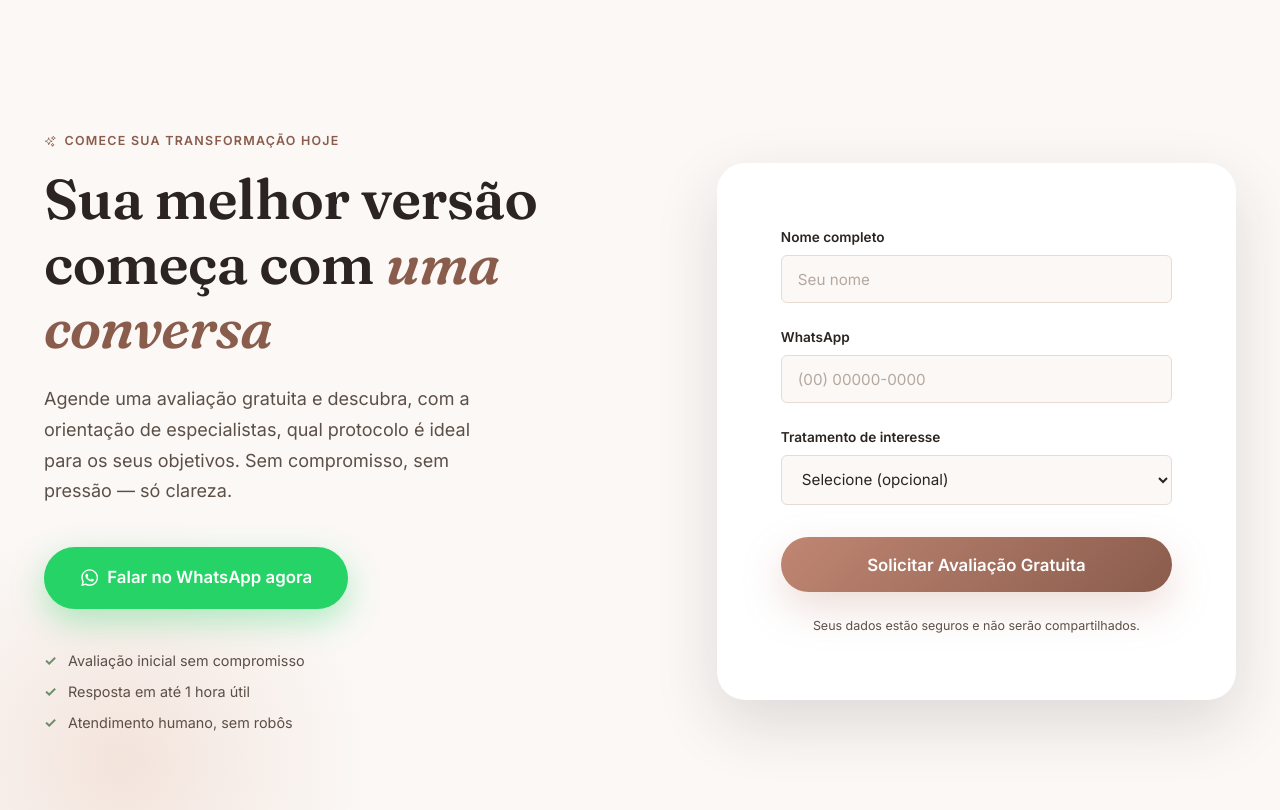
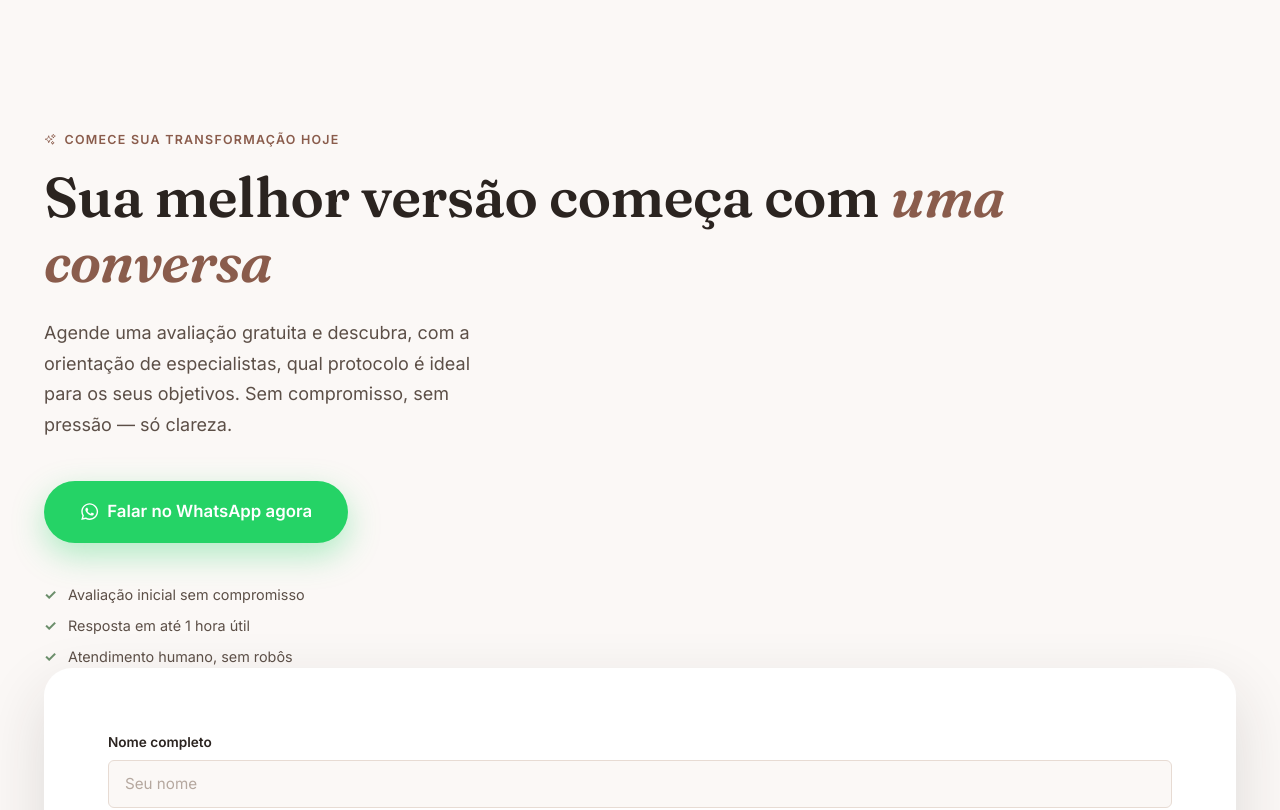
Before and after one commit to lucasrenatolu5-spec/project_estetic, a React (Vite) app: page / in a window 1280 px wide. Shown: the part 9320-10130 px from the top of the page. Built offline with nearby package versions, Linux system fonts and the light colour scheme.

Commit message:
fix: corrige layout mobile da seção FinalCTA - grid e centralização

```diff
--- a/src/components/FinalCTA/FinalCTA.module.css
+++ b/src/components/FinalCTA/FinalCTA.module.css
@@ -16,13 +16,25 @@
   pointer-events: none;
 }
 
-.grid {
+.section .container {
   display: grid;
   grid-template-columns: 1fr 0.9fr;
   gap: var(--space-2xl);
   align-items: center;
   position: relative;
   z-index: 1;
+}
+
+.textCol {
+  display: flex;
+  flex-direction: column;
+  min-width: 0;
+  width: 100%;
+}
+
+.formCol {
+  min-width: 0;
+  width: 100%;
 }
 
 .eyebrow {
@@ -41,6 +53,8 @@
   font-size: var(--fs-h1);
   color: var(--color-ink);
   margin-bottom: var(--space-md);
+  word-break: break-word;
+  overflow-wrap: break-word;
 }
 
 .headline em {
@@ -54,6 +68,7 @@
   line-height: 1.7;
   max-width: 460px;
   margin-bottom: var(--space-lg);
+  overflow-wrap: break-word;
 }
 
 .ctaRow {
@@ -82,7 +97,7 @@
 }
 
 @media (max-width: 968px) {
-  .grid {
+  .section .container {
     grid-template-columns: 1fr;
     gap: var(--space-xl);
   }
@@ -93,6 +108,7 @@
   }
 
   .description {
+    max-width: 100%;
     margin-left: auto;
     margin-right: auto;
   }
@@ -102,28 +118,27 @@
   }
 
   .reassurance li {
-    padding-left: var(--space-md);
+    text-align: left;
   }
 
   .headline {
     font-size: var(--fs-h2);
+  }
+
+  .ctaRow a,
+  .ctaRow button {
+    width: 100%;
+    justify-content: center;
+    box-sizing: border-box;
   }
 }
 
 @media (max-width: 600px) {
   .headline {
     font-size: var(--fs-h3);
-    word-break: break-word;
   }
 
   .description {
     font-size: var(--fs-body);
-    max-width: 100%;
-  }
-
-  .ctaRow a,
-  .ctaRow button {
-    width: 100%;
-    justify-content: center;
   }
 }
--- a/src/components/FinalCTA/FinalCTA.tsx
+++ b/src/components/FinalCTA/FinalCTA.tsx
@@ -11,7 +11,7 @@ const FinalCTA = () => {
 
   return (
     <section id="contato" className={styles.section}>
-      <div className={`container ${styles.grid}`}>
+      <div className="container">
         <motion.div
           className={styles.textCol}
           initial={{ opacity: 0, y: 24 }}
@@ -46,6 +46,7 @@ const FinalCTA = () => {
         </motion.div>
 
         <motion.div
+          className={styles.formCol}
           initial={{ opacity: 0, y: 24 }}
           whileInView={{ opacity: 1, y: 0 }}
           viewport={{ once: true, margin: '-80px' }}
```
